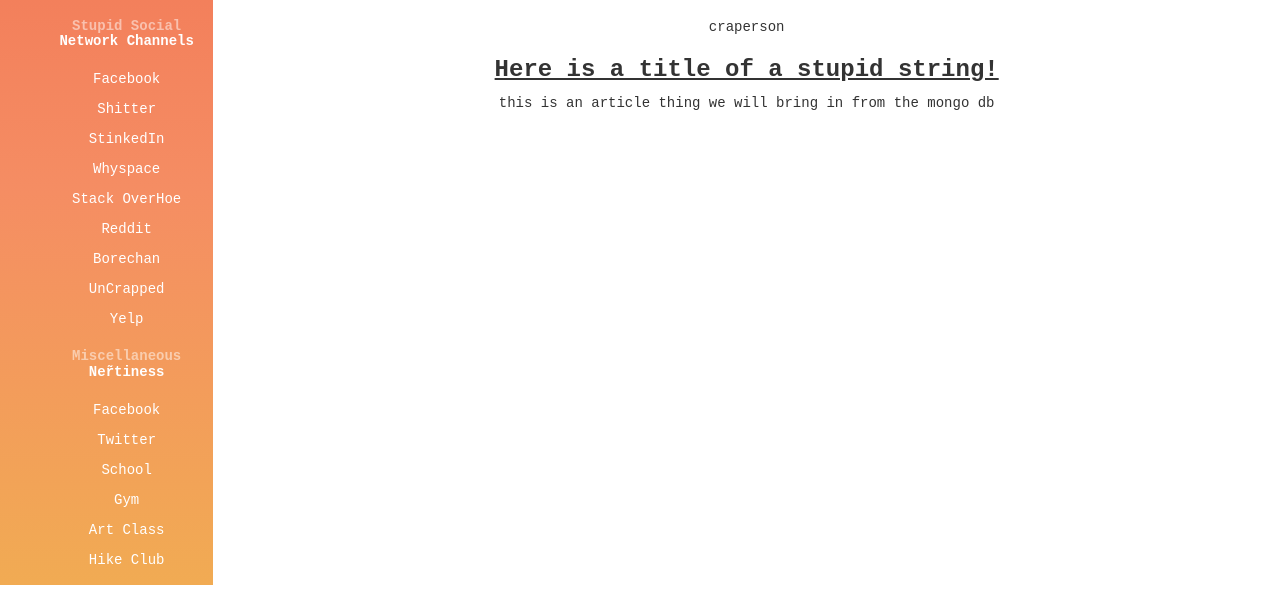
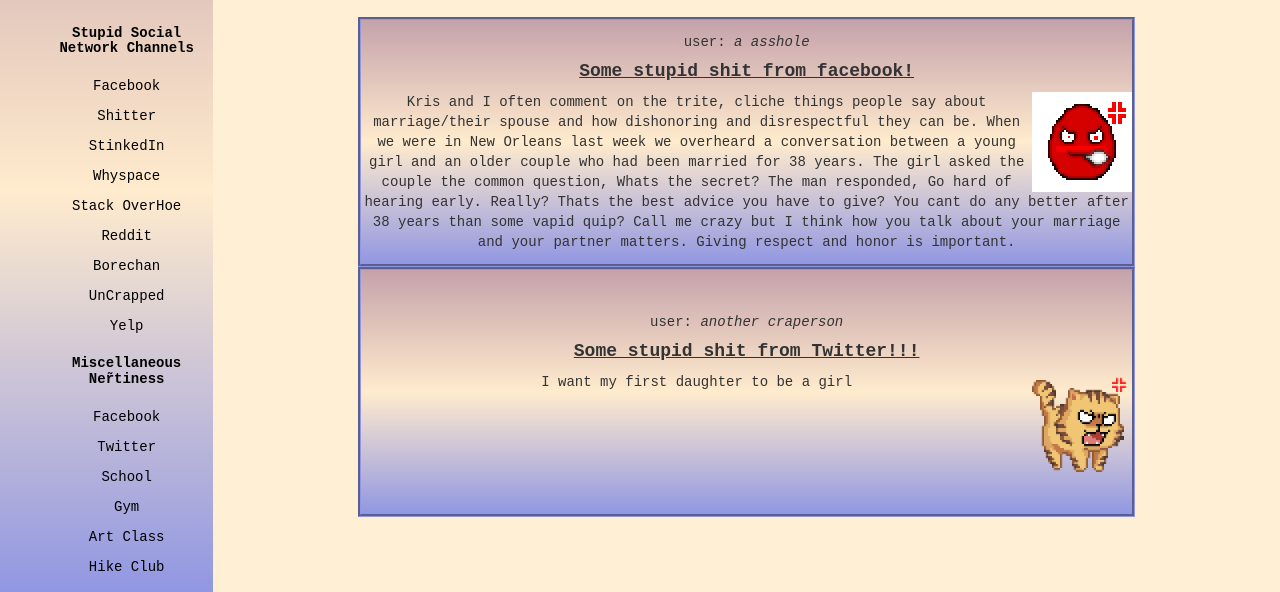
Before and after one commit to dormammergue/nertHackathon, a website: page public/index.html in a window 1280 px wide. Shown: the part 489-1081 px from the top of the page. Drawn offline with nearby package versions, Linux system fonts and the light colour scheme.

Commit message:
added stuff
Added misc. angry pictures for newsfeed, added comments, added another
dummy newsfeed item

```diff
--- a/index.js
+++ b/index.js
@@ -62,7 +62,7 @@ app.get('/api/rants', function (req, res) {
     });
 });
 
-<<<<<<< HEAD
+
 //Post a new response
 app.post('/api/response/:rantID', function(req,res){
 	if(req.session){
@@ -123,7 +123,7 @@ app.post('/api/newRant', function(req, res) {
 			}
 			res.send(data);
 	});
-=======
+
 // Post a new post
 app.post('/api/newRant', function (req, res) {
     if (req.session._id) {
@@ -160,7 +160,7 @@ app.post('/api/newRant', function (req, res) {
             }
             res.send(data);
         });
->>>>>>> origin/master
+origin/master
 });
 
 // post an update reaction
--- a/public/index.html
+++ b/public/index.html
@@ -7,6 +7,7 @@
     <meta http-equiv="X-UA-Compatible" content="ie=edge">
     <title>Ner̃t: we don't discriminate what you hate</title>
 
+    <!--JQuERY ! THAT FUNKY QUERY!-->
     <script src="https://code.jquery.com/jquery-3.2.1.js" integrity="sha256-DZAnKJ/6XZ9si04Hgrsxu/8s717jcIzLy3oi35EouyE=" crossorigin="anonymous"></script>
 
     <!-- Latest compiled and minified CSS -->
@@ -42,6 +43,7 @@
                 <br>
                 <div class="left-navigation">
                     <ul class="list">
+                        <br><br>
                         <h5><strong>Stupid Social Network Channels</strong></h5>
                         <li>Facebook</li>
                         <li>Shitter</li>
@@ -72,10 +74,19 @@
                     <h3>You've found the right place! Here at Ner̃t, we don't discriminate what you hate!&trade;
                 </div>
                 <hr>
-                <div id='newsfeed'>
-                    <span id='user'></span><h3><b><u><span id='title'></span></b></u></h3>
-                    <span id='mainNewsBody'></span>
+                <div class='newsfeed'>
+                    <span id='user'></span>
+                    <h4><b><u><span id='title'></span></b></u></h4>
+                    <span id='imagio'></span><span id='mainNewsBody'></span>
                 </div>
+
+
+                <div class='newsfeed'>
+                    <span id='user2'></span>
+                    <h4><b><u><span id='title2'></span></b></u></h4>
+                    <span id='imagio2'></span><span id='mainNewsBody2'></span>
+                </div>
+
             </div>
         </div>
     </div>
@@ -89,9 +100,16 @@
 </body>
 
 <script>
-        $('#user').append(pickRandom(moderatelyInsultingUsernames));
-        $('#title').append('Here is a title of a stupid string!');
-        $('#mainNewsBody').append('this is an article thing we will bring in from the mongo db')
+
+        $('#user').append( 'user: <i>' + createRandomUsername(moderatelyInsultingUsernames, modifiers) + '</i>');
+        $('#title').append('Some stupid shit from facebook!');
+        $('#imagio').append('<img src="' + pickRandom(imageLinks)+ '" style=float:right;width:100px;height:100px;margin: 0 0 10px 10px>')
+        $('#mainNewsBody').append('Kris and I often comment on the trite, cliche things people say about marriage/their spouse and how dishonoring and disrespectful they can be. When we were in New Orleans last week we overheard a conversation between a young girl and an older couple who had been married for 38 years. The girl asked the couple the common question, Whats the secret? The man responded, Go hard of hearing early. Really? Thats the best advice you have to give? You cant do any better after 38 years than some vapid quip? Call me crazy but I think how you talk about your marriage and your partner matters. Giving respect and honor is important.');
+
+$('#user2').append( 'user: <i>' + createRandomUsername(moderatelyInsultingUsernames, modifiers) + '</i>');
+        $('#title2').append('Some stupid shit from Twitter!!!');
+        $('#imagio2').append('<img src="' + pickRandom(imageLinks)+ '" style=float:right;width:100px;height:100px;margin: 0 0 10px 10px>')
+        $('#mainNewsBody2').append('I want my first daughter to be a girl ');
 
 
 ///eventually we will do a for loop and append this document for every article thing in the database
@@ -100,6 +118,7 @@
 //                     <span id='user'></span><h3><b><u><span id='title'></span></b></u></h3>
 //                     <span id='mainNewsBody'></span>
 //                 </div>
+
 </script>
 
 </html>
--- a/public/styles.css
+++ b/public/styles.css
@@ -2,52 +2,70 @@ body{
   text-align: center;
   height: 100%;
   font-family: monospace;
+  background-color:papayawhip;
 }
 
-#navigationleft{
-  text-align: left;
-}
+
 /*STYLING FOR NAVIGATION BAR!*/
 .sidebar1 {
     background: #F17153;
     /* For browsers that do not support gradients */
-    background: -webkit-linear-gradient(#F17153, #F58D63, #f1ab53);
+    background: -webkit-linear-gradient(#C5A2AB, #ffebcd, #9197E2);
     /* For Safari 5.1 to 6.0 */
-    background: -o-linear-gradient(#F17153, #F58D63, #f1ab53);
+    background: -o-linear-gradient(#C5A2AB, #ffebcd, #9197E2);
     /* For Opera 11.1 to 12.0 */
-    background: -moz-linear-gradient(#F17153, #F58D63, #f1ab53);
+    background: -moz-linear-gradient(#C5A2AB, #ffebcd, #9197E2);
     /* For Firefox 3.6 to 15 */
-    background: linear-gradient(#F17153, #F58D63, #f1ab53);
+    background: linear-gradient(#C5A2AB, #ffebcd, #9197E2);
     /* Standard syntax */
     padding: 0px;
     min-height: 100%;
-}z
+}
 .logo {
     max-height: 130px;
 }
 .logo>img {
     margin-top: 30px;
     padding: 3px;
-    border: 3px solid white;
+    border: 3px solid black;
     border-radius: 100%;
 }
 .list {
-    color: #fff;
+    color: black;
     list-style: none;
     padding-left: 0px;
 }
-.list::first-line {
-    color: rgba(255, 255, 255, 0.5);
+.list::first-line, h5 {
+    color: black;
 }
 .list> li, h5 {
     padding: 5px 0px 5px 40px;
 }
 .list>li:hover {
     background-color: rgba(255, 255, 255, 0.2);
-    border-left: 5px solid white;
-    color: white;
+    border-left: 5px solid black;
+    color: black;
     font-weight: bolder;
     padding-left: 35px;
 }.main-content{
 text-align:center;
 }
+
+
+
+/****style newsfeed divs****/
+.newsfeed{
+  margin: auto;
+  align-content: center;
+  border-style: groove;
+  border-color: #9197E2;
+  width: 75%;
+  height: 250px;
+  background: -webkit-linear-gradient(#C5A2AB, #ffebcd, #9197E2);
+    /* For Safari 5.1 to 6.0 */
+    background: -o-linear-gradient(#C5A2AB, #ffebcd, #9197E2);
+    /* For Opera 11.1 to 12.0 */
+    background: -moz-linear-gradient(#C5A2AB, #ffebcd, #9197E2);
+    /* For Firefox 3.6 to 15 */
+    background: linear-gradient(#C5A2AB, #ffebcd, #9197E2);
+}
--- a/public/utility.js
+++ b/public/utility.js
@@ -8,7 +8,12 @@ var mildlyInsultingUsernames = [
     "nert",
     "geek",
     "dingus",
-    "knuckledragger"
+    "knuckledragger",
+    "landlubber",
+    "yellow-bellied coward",
+    "chad",
+    "loser",
+    "wannabe"
 ];
 
 var moderatelyInsultingUsernames = [
@@ -20,13 +25,16 @@ var moderatelyInsultingUsernames = [
 var highlyInsultingUsernames = [
 
 ];
-
+///////////////////////////////////////////////////////////
+/////add modifiers to beginning of insulting usernames////
+/////////////////////////////////////////////////////////
 var modifiers = [
     "some",
     "a",
     "what a",
     "another",
-    "your typical"
+    "your typical",
+    "just a"
 ];
 
 //Many quotes found at http://imgur.com/gallery/0pat8
@@ -41,10 +49,15 @@ var uninspirationalQuotes = [
     "The only way to save the planet is to stop making new people"
 ];
 
+////////////////////////////////
+////////Create Random Username//
+////////////////////////////////
 function createRandomUsername(arryOfUsernames, arrayOfModifiers) {
     return pickRandom(arrayOfModifiers) + " " + pickRandom(arryOfUsernames);
 }
-
+////////////////////////////
+////Pick Random////////////
+//////////////////////////
 function pickRandom(array) {
     //selects a random whole number between 0 and one less than the length of the array (for 0 indexed array)
     var randomIndex = Math.floor(Math.random() * array.length);
@@ -114,8 +127,22 @@ function getMsMultiplierFromUnit(intervalUnit) {
         }
     }
 }
-
-
+   /////////////////////////////////////////
+  ////////CREATE RANDOM IMAGES ARRAY///////
+ ////for inserting image into newsfeed////
+/////////////////////////////////////////
+var imageLinks = [
+    "./images/miscAngry/0.gif",
+    "./images/miscAngry/1.png",
+    "./images/miscAngry/2.png",
+    "./images/miscAngry/3.gif",
+    "./images/miscAngry/4.png",
+    "./images/miscAngry/5.jpg",
+    "./images/miscAngry/6.jpeg",
+    "./images/miscAngry/7.png",
+    "./images/miscAngry/8.jpeg",
+    "./images/miscAngry/9.gif",
+];
 
 //Example usages
 // pickRandomAtInterval(uninspirationalQuotes, 2, "second");
```
Also changed, not shown: public/images/NERTtemp.png, public/images/miscAngry/0.gif (added), public/images/miscAngry/1.png (added), public/images/miscAngry/2.png (added), public/images/miscAngry/3.gif (added), public/images/miscAngry/4.png (added), public/images/miscAngry/5.jpg (added), public/images/miscAngry/6.jpeg (added), public/images/miscAngry/7.png (added), public/images/miscAngry/8.jpeg (added), public/images/miscAngry/9.gif (added).
